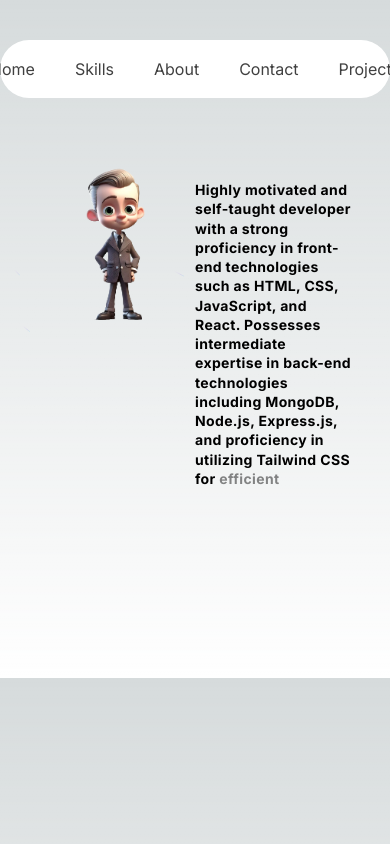
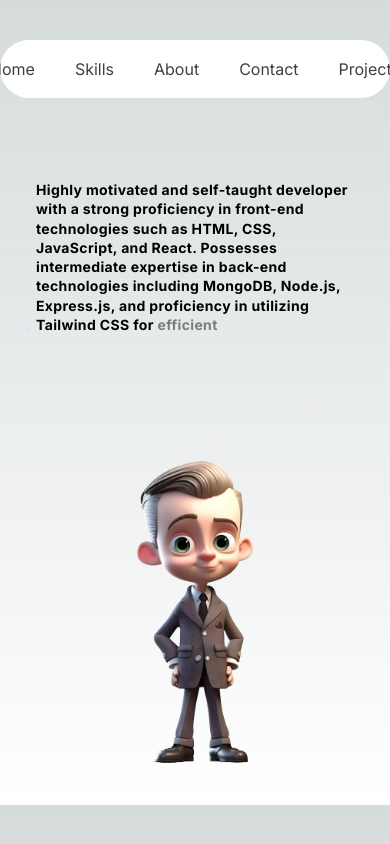
Before and after one commit to bharathkumar369/portfolio, a Next.js app: page /about in a window 390 px wide. Built offline with nearby package versions, Linux system fonts and the light colour scheme.

Commit message:
about responsive update

```diff
--- a/src/app/about/page.jsx
+++ b/src/app/about/page.jsx
@@ -13,7 +13,7 @@ const About = () => {
   return (
     <main className="mt-32 p-9 flex flex-col gap-10 h-full justify-center">
       {/* <center>ABOUT</center> */}
-      <section className="flex flex-row">
+      <section className="flex flex-col sm:flex-col gap-10 sm:gap-2">
         <motion.div
           initial={{ opacity: 0.0, y: -40 }}
           whileInView={{ opacity: 1, y: 0 }}
@@ -22,14 +22,14 @@ const About = () => {
             duration: 2,
             ease: "easeInOut",
           }}
-          className="w-1/2"
+          className="w-full sm:w-1/2 order-2"
         >
           <div>
             <Image src={about} alt="about" />
           </div>
         </motion.div>
 
-        <div className="w-1/2">
+        <div className="w-full sm:w-1/2">
           <TextGenerateEffect words={words} />
         </div>
       </section>
--- a/src/app/page.tsx
+++ b/src/app/page.tsx
@@ -47,12 +47,12 @@ const Home = () => {
             duration: 2,
             ease: "easeInOut",
           }}
-          className="relative flex flex-col gap-2 mt-[7rem] items-center justify-center px-4 w-full sm:w-1/2"
+          className="relative flex flex-col gap-6 mt-[7rem] items-center justify-center px-4 w-full sm:w-1/2"
         >
           <div className="text-3xl md:text-7xl font-bold dark:text-white text-center">
             Welcome to my WORLD!
           </div>
-          <div className="font-extralight text-base md:text-4xl dark:text-neutral-200 py-4">
+          <div className="font-extralight text-base md:text-4xl dark:text-neutral-200 py-4 ">
             <TypewriterEffect words={words} />
           </div>
           <Link href="/about">
--- a/src/components/ui/typewriter-effect.tsx
+++ b/src/components/ui/typewriter-effect.tsx
@@ -72,7 +72,7 @@ export const TypewriterEffect = ({
   return (
     <div
       className={cn(
-        "text-base sm:text-xl md:text-3xl lg:text-5xl font-bold text-center",
+        "text-base sm:text-xl md:text-3xl lg:text-5xl leading-8 font-bold text-center",
         className
       )}
     >
```
